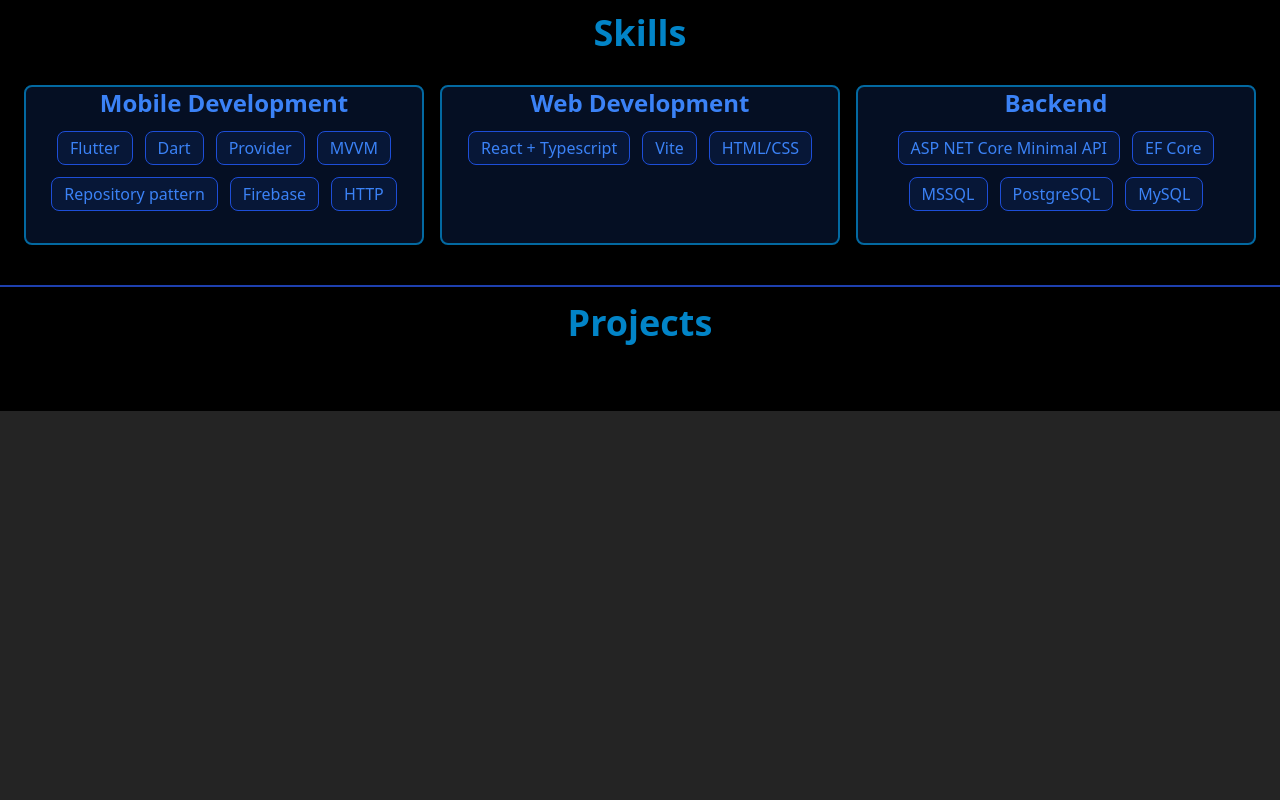
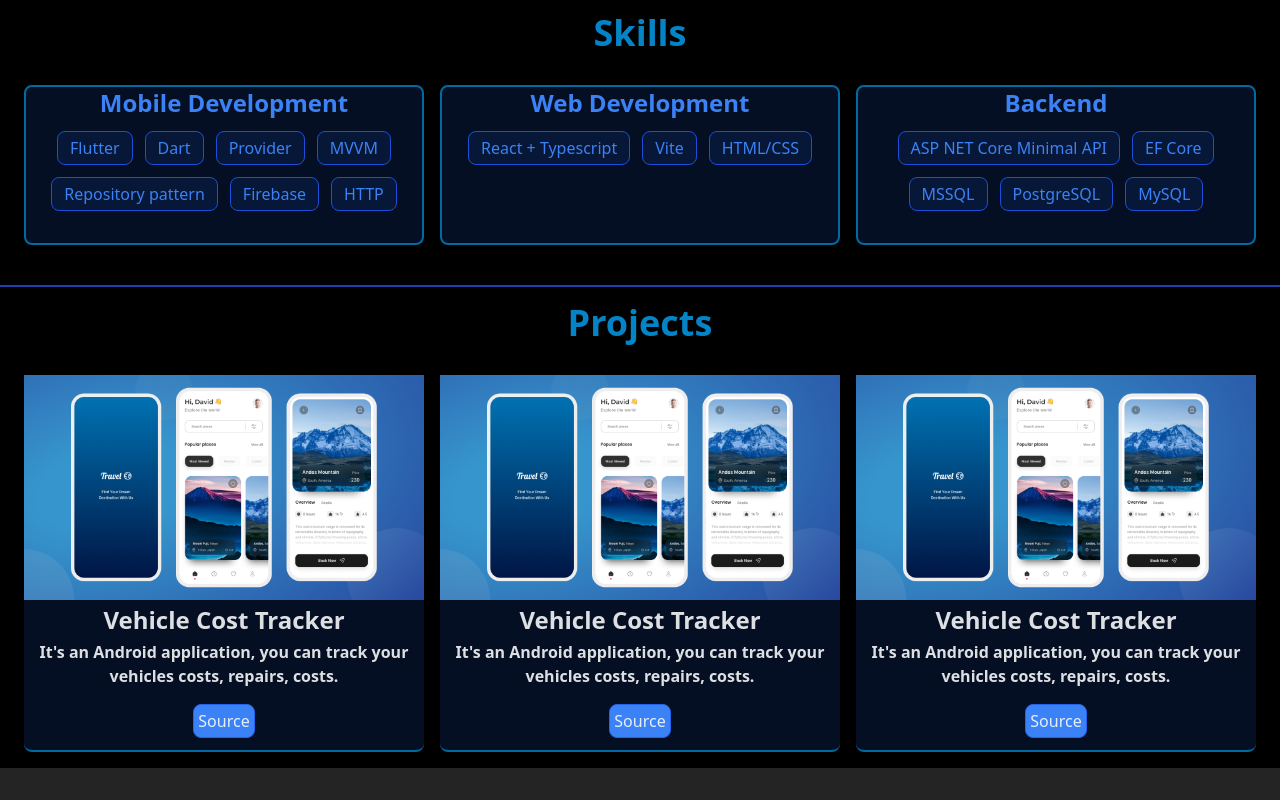
Before and after one commit to D0M1N1Kx/Portfolio, a React (Vite) app: page / in a window 1280 px wide. Shown: the part 469-1269 px from the top of the page. Before the commit the page ends 880 px from the top, so only its background shows below. Built offline with nearby package versions, Linux system fonts and the light colour scheme.

Commit message:
feat(P-02): add ProjectCard component and projects to body

```diff
--- a/src/components/body.tsx
+++ b/src/components/body.tsx
@@ -1,3 +1,4 @@
+import { ProjectCard } from "./projectCard";
 import { SkillCard } from "./skillCard";
 
 export function Body() {
@@ -34,7 +35,20 @@ export function Body() {
     {
       title: 'Vehicle Cost Tracker',
       description: 'It\'s an Android application, you can track your vehicles costs, repairs, costs.',
-      img_path: '',
+      img_path: 'src/assets/mobile_app.jpg',
+      link: 'https://github.com/D0M1N1Kx/Vehicle-Cost-Tracker',
+    },
+    {
+      title: 'Vehicle Cost Tracker',
+      description: 'It\'s an Android application, you can track your vehicles costs, repairs, costs.',
+      img_path: 'src/assets/mobile_app.jpg',
+      link: 'https://github.com/D0M1N1Kx/Vehicle-Cost-Tracker',
+    },
+    {
+      title: 'Vehicle Cost Tracker',
+      description: 'It\'s an Android application, you can track your vehicles costs, repairs, costs.',
+      img_path: 'src/assets/mobile_app.jpg',
+      link: 'https://github.com/D0M1N1Kx/Vehicle-Cost-Tracker',
     }
   ];
 
@@ -71,9 +85,9 @@ export function Body() {
           Projects
         </h1>
         <ul className="grid grid-cols-1 md:grid-cols-2 lg:grid-cols-3 gap-4 mt-8 list-none ml-6 mr-6 mb-8">
-          {skills.map((skill, index) => (
+          {projects.map((project, index) => (
             <li key={index} className="text-center">
-
+              <ProjectCard title={project.title} description={project.description} img_path={project.img_path} link={project.link}/>
             </li>
           ))}
         </ul>
--- /dev/null
+++ b/src/components/projectCard.tsx
@@ -0,0 +1,32 @@
+type projectCardParameters = {
+  title: string;
+  description: string;
+  img_path: string;
+  link: string;
+};
+
+export function ProjectCard({
+  title,
+  description,
+  img_path,
+  link,
+}: projectCardParameters) {
+  return (
+    <>
+      <div className="border-b-2 border-sky-700 w-86 h-fit bg-blue-600/15 rounded-lg mb-4">
+        <img src={img_path} width={400} height={180} />
+        <h1 className="text-center font-bold text-2xl mt-1 mb-1">{title}</h1>
+        <span className="font-bold text-base">{description}</span>
+        <br></br>
+        <button
+          className="border rounded-lg bg-blue-500 border-blue-600 px-1 py-1 mt-4 mb-3"
+          onClick={() => {
+            window.open(link);
+          }}
+        >
+          Source
+        </button>
+      </div>
+    </>
+  );
+}
```
Also changed, not shown: src/assets/mobile_app.jpg (added).
